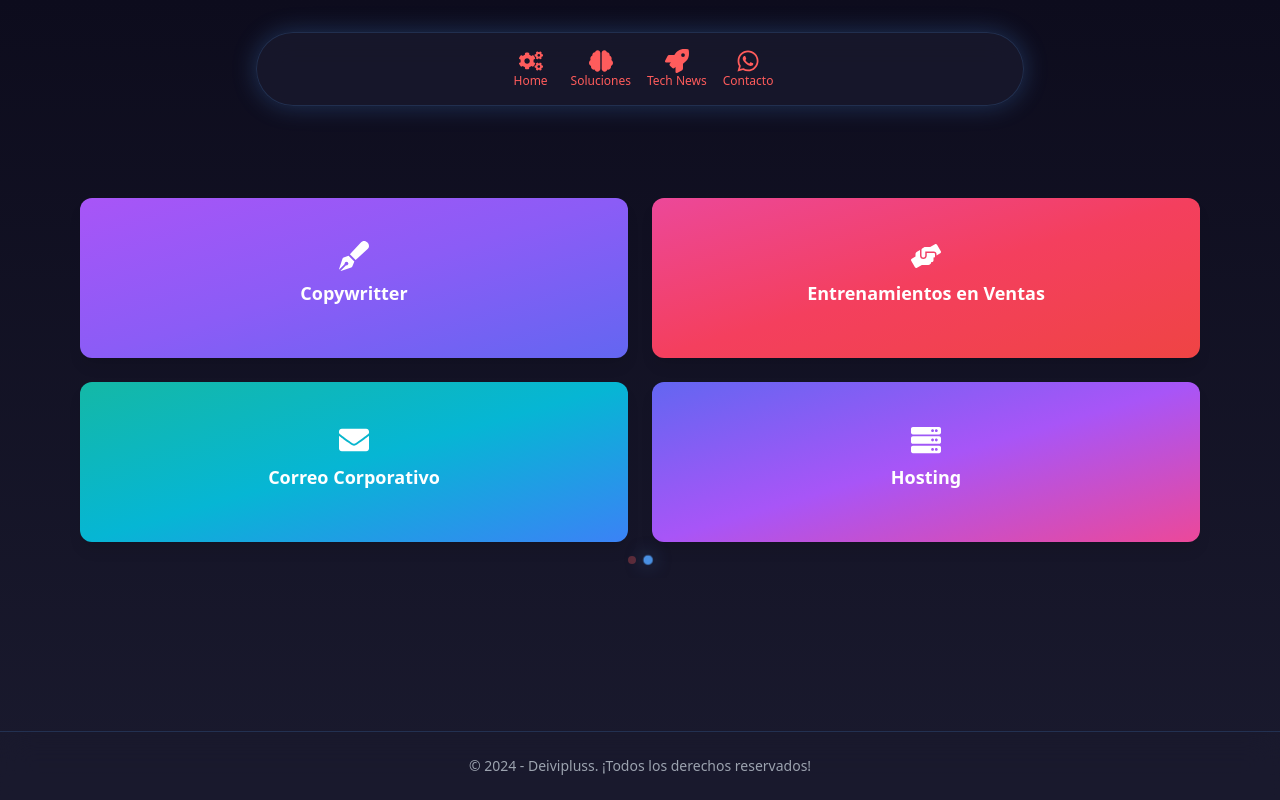
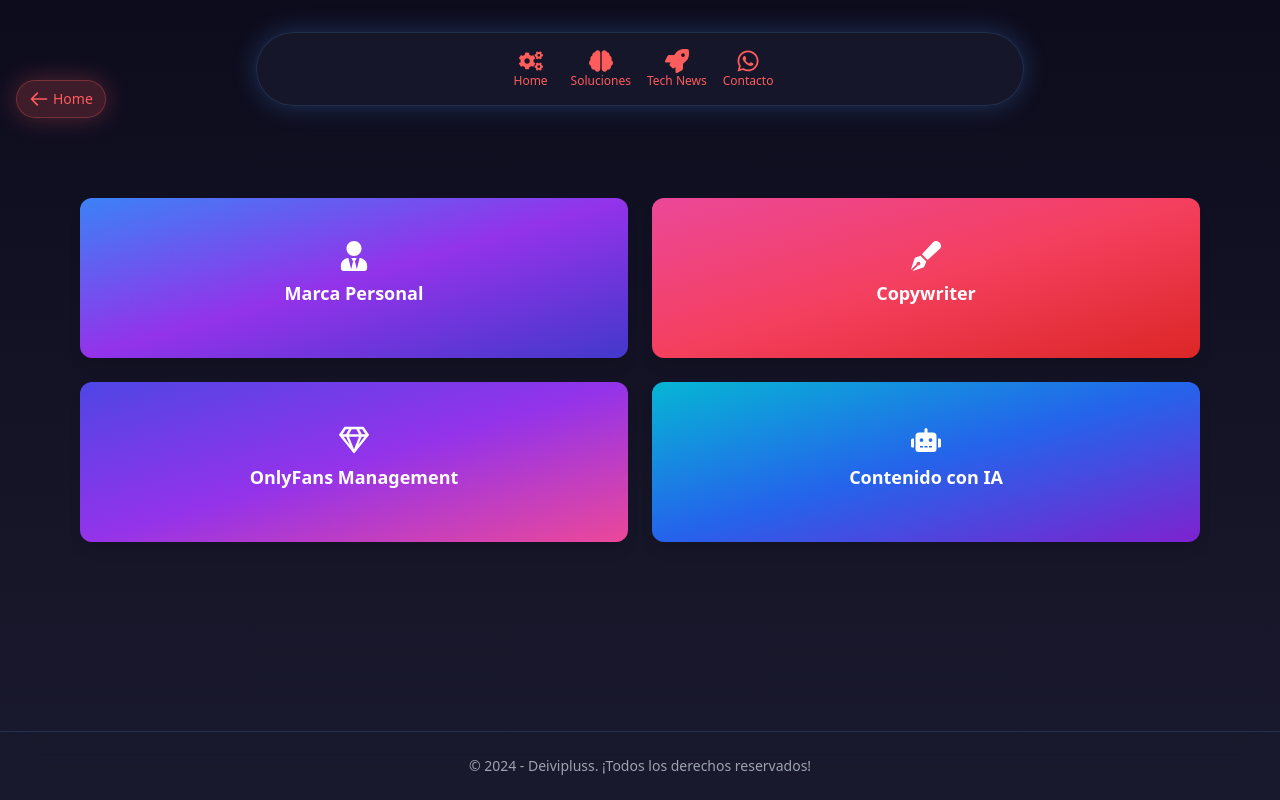
Before and after one commit to deivipluss/landing, a Next.js app: page /personas in a window 1280 px wide. Built offline with nearby package versions, Linux system fonts and the light colour scheme.

Commit message:
menufinal

```diff
--- a/app/empresas/page.tsx
+++ b/app/empresas/page.tsx
@@ -229,6 +229,23 @@ const Soluciones = () => {
     <div className="min-h-screen bg-[#0D0C1D] bg-gradient-to-b from-[#0D0C1D] to-[#1A1A2E] flex flex-col overflow-hidden">
       <HomeNavigation />
 
+      {/* Botón de regreso elegante */}
+      <Link href="/#solutions" className="fixed left-4 top-20 z-40">
+        <motion.div
+          initial={{ opacity: 0, x: -20 }}
+          animate={{ opacity: 1, x: 0 }}
+          transition={{ delay: 0.5, duration: 0.5 }}
+          whileHover={{ scale: 1.1, x: 3 }}
+          whileTap={{ scale: 0.95 }}
+          className="flex items-center space-x-1 bg-[#4A90E2]/20 hover:bg-[#4A90E2]/30 text-[#4A90E2] backdrop-blur-md py-2 px-3 rounded-full border border-[#4A90E2]/30 shadow-glow group"
+        >
+          <svg xmlns="http://www.w3.org/2000/svg" className="h-5 w-5 transform transition-transform group-hover:translate-x-[-2px]" fill="none" viewBox="0 0 24 24" stroke="currentColor">
+            <path strokeLinecap="round" strokeLinejoin="round" strokeWidth={2} d="M10 19l-7-7m0 0l7-7m-7 7h18" />
+          </svg>
+          <span className="text-sm font-medium">Home</span>
+        </motion.div>
+      </Link>
+
       <main className="flex-grow flex flex-col justify-start pt-2 items-center p-4 md:p-8">
         <div className="w-full max-w-6xl">
           <Swiper
--- a/app/negocios/page.tsx
+++ b/app/negocios/page.tsx
@@ -225,6 +225,23 @@ const Negocios = () => {
     <div className="min-h-screen bg-[#0D0C1D] bg-gradient-to-b from-[#0D0C1D] to-[#1A1A2E] flex flex-col overflow-hidden">
       <HomeNavigation />
 
+      {/* Botón de regreso elegante */}
+      <Link href="/#solutions" className="fixed left-4 top-20 z-40">
+        <motion.div
+          initial={{ opacity: 0, x: -20 }}
+          animate={{ opacity: 1, x: 0 }}
+          transition={{ delay: 0.5, duration: 0.5 }}
+          whileHover={{ scale: 1.1, x: 3 }}
+          whileTap={{ scale: 0.95 }}
+          className="flex items-center space-x-1 bg-[#9370DB]/20 hover:bg-[#9370DB]/30 text-[#9370DB] backdrop-blur-md py-2 px-3 rounded-full border border-[#9370DB]/30 shadow-glow-purple group"
+        >
+          <svg xmlns="http://www.w3.org/2000/svg" className="h-5 w-5 transform transition-transform group-hover:translate-x-[-2px]" fill="none" viewBox="0 0 24 24" stroke="currentColor">
+            <path strokeLinecap="round" strokeLinejoin="round" strokeWidth={2} d="M10 19l-7-7m0 0l7-7m-7 7h18" />
+          </svg>
+          <span className="text-sm font-medium">Home</span>
+        </motion.div>
+      </Link>
+
       <main className="flex-grow flex flex-col justify-start pt-2 items-center p-4 md:p-8">
         <div className="w-full max-w-6xl">
           {/* Título eliminado */}
@@ -306,6 +323,10 @@ const Negocios = () => {
         .shadow-glow {
           box-shadow: 0 0 25px rgba(147, 112, 219, 0.3);
         }
+
+        .shadow-glow-purple {
+          box-shadow: 0 0 25px rgba(147, 112, 219, 0.3);
+        }
       `}</style>
     </div>
   );
--- a/app/personas/page.tsx
+++ b/app/personas/page.tsx
@@ -6,8 +6,8 @@ import {
   FaFilm,
   FaRobot,
   FaPenFancy,
-  FaHandsHelping,
-  FaEnvelope,
+  FaUserTie,
+  FaRegGem,
   FaServer
 } from "react-icons/fa";
 import Link from 'next/link';
@@ -19,13 +19,8 @@ import HomeNavigation from "@/components/HomeNavigation";
 import 'swiper/css';
 import 'swiper/css/pagination';
 
-type CardKey = 'logo' | 'flyers' | 'reels' | 'iaGeneration' | 'copywritter' | 'salesTraining' | 'corporateEmail' | 'hosting';
-
-interface NavItem {
-  href: string;
-  icon: JSX.Element;
-  label: string;
-}
+// Actualizamos las claves de tarjeta para reflejar los nuevos servicios
+type CardKey = 'marcaPersonal' | 'copywritter' | 'onlyFans' | 'iaContent';
 
 const navItems: NavItem[] = [
   { href: "/", icon: <FaPalette className="transition-transform duration-300 group-hover:rotate-180" />, label: "Home" },
@@ -35,63 +30,36 @@ const navItems: NavItem[] = [
 ];
 
 const cardData: { [key in CardKey]: { title: string; description: string; icon: JSX.Element; gradient: string; link: string } } = {
-  logo: {
-    title: "Diseño de Logo",
-    description: "Creación de logos únicos y representativos que capturan la esencia de tu marca.",
-    icon: <FaPalette className="text-3xl group-hover:rotate-180 transition-transform duration-500" />,
-    gradient: "bg-gradient-to-br from-blue-500 via-blue-600 to-purple-600",
-    link: "/servicios/logo"
-  },
-  flyers: {
-    title: "Diseño de Flyer's",
-    description: "Flyers impactantes para promocionar tus eventos, productos o servicios.",
-    icon: <FaFileAlt className="text-3xl group-hover:scale-110 transition-transform duration-500" />,
-    gradient: "bg-gradient-to-br from-red-500 via-pink-500 to-purple-500",
-    link: "/servicios/flyers"
-  },
-  reels: {
-    title: "Producción de Reel's",
-    description: "Creación de reels atractivos para redes sociales que aumentan tu visibilidad.",
-    icon: <FaFilm className="text-3xl group-hover:scale-110 transition-transform duration-500" />,
-    gradient: "bg-gradient-to-br from-green-500 via-teal-500 to-blue-500",
-    link: "/servicios/reels"
-  },
-  iaGeneration: {
-    title: "Generación con IA",
-    description: "Implementación de tecnología IA para crear contenido y soluciones avanzadas.",
-    icon: <FaRobot className="text-3xl group-hover:rotate-12 transition-transform duration-500" />,
-    gradient: "bg-gradient-to-br from-yellow-500 via-orange-500 to-red-500",
-    link: "/servicios/iaGeneration"
+  marcaPersonal: {
+    title: "Marca Personal",
+    description: "Desarrollo y posicionamiento de tu marca personal para destacar en tu industria y atraer oportunidades profesionales.",
+    icon: <FaUserTie className="text-3xl group-hover:rotate-180 transition-transform duration-500" />,
+    gradient: "bg-gradient-to-br from-blue-500 via-purple-600 to-indigo-700",
+    link: "/servicios/marca-personal"
   },
   copywritter: {
-    title: "Copywritter",
-    description: "Redacción de contenido persuasivo y efectivo para tus necesidades de marketing.",
+    title: "Copywriter",
+    description: "Creación de textos persuasivos y efectivos que convierten lectores en clientes, optimizados para captar la atención y generar acción.",
     icon: <FaPenFancy className="text-3xl group-hover:scale-110 transition-transform duration-500" />,
-    gradient: "bg-gradient-to-br from-purple-500 via-violet-500 to-indigo-500",
+    gradient: "bg-gradient-to-br from-pink-500 via-rose-500 to-red-600",
     link: "/servicios/copywritter"
   },
-  salesTraining: {
-    title: "Entrenamientos en Ventas",
-    description: "Capacitación personalizada para mejorar tus habilidades de ventas y estrategias.",
-    icon: <FaHandsHelping className="text-3xl group-hover:scale-110 transition-transform duration-500" />,
-    gradient: "bg-gradient-to-br from-pink-500 via-rose-500 to-red-500",
-    link: "/servicios/salesTraining"
+  onlyFans: {
+    title: "OnlyFans Management",
+    description: "Gestión profesional de cuentas de OnlyFans, incluyendo estrategia de contenido, monetización y crecimiento de audiencia.",
+    icon: <FaRegGem className="text-3xl group-hover:scale-110 transition-transform duration-500" />,
+    gradient: "bg-gradient-to-br from-indigo-600 via-purple-600 to-pink-500",
+    link: "/servicios/onlyfans"
   },
-  corporateEmail: {
-    title: "Correo Corporativo",
-    description: "Configuración y gestión de correos corporativos profesionales para tu empresa.",
-    icon: <FaEnvelope className="text-3xl group-hover:rotate-180 transition-transform duration-500" />,
-    gradient: "bg-gradient-to-br from-teal-500 via-cyan-500 to-blue-500",
-    link: "/servicios/corporateEmail"
-  },
-  hosting: {
-    title: "Hosting",
-    description: "Servicios de hosting confiables y seguros para tu sitio web.",
-    icon: <FaServer className="text-3xl group-hover:scale-110 transition-transform duration-500" />,
-    gradient: "bg-gradient-to-br from-indigo-500 via-purple-500 to-pink-500",
-    link: "/servicios/hosting"
+  iaContent: {
+    title: "Contenido con IA",
+    description: "Creación de contenido de alta calidad utilizando las últimas tecnologías de inteligencia artificial, adaptado a tus necesidades específicas.",
+    icon: <FaRobot className="text-3xl group-hover:rotate-12 transition-transform duration-500" />,
+    gradient: "bg-gradient-to-br from-cyan-500 via-blue-600 to-purple-700",
+    link: "/servicios/ia-content"
   }
 };
+
 const SolutionCard: React.FC<{
   cardKey: CardKey;
   isExpanded: boolean;
@@ -186,16 +154,30 @@ const SolucionesFreelance = () => {
     }
   };
 
+  // Ya que sólo tenemos 4 tarjetas, las mostramos todas en un solo grupo
   const cardKeys = Object.keys(cardData) as CardKey[];
-  const cardGroups = [
-    cardKeys.slice(0, 4),
-    cardKeys.slice(4)
-  ];
+  const cardGroups = [cardKeys];
 
   return (
     <div className="min-h-screen bg-[#0D0C1D] bg-gradient-to-b from-[#0D0C1D] to-[#1A1A2E] flex flex-col overflow-hidden">
-      {/* Utilizamos el componente HomeNavigation directamente sin contenedores adicionales */}
       <HomeNavigation />
+
+      {/* Botón de regreso elegante */}
+      <Link href="/#solutions" className="fixed left-4 top-20 z-40">
+        <motion.div
+          initial={{ opacity: 0, x: -20 }}
+          animate={{ opacity: 1, x: 0 }}
+          transition={{ delay: 0.5, duration: 0.5 }}
+          whileHover={{ scale: 1.1, x: 3 }}
+          whileTap={{ scale: 0.95 }}
+          className="flex items-center space-x-1 bg-[#FF5C5C]/20 hover:bg-[#FF5C5C]/30 text-[#FF5C5C] backdrop-blur-md py-2 px-3 rounded-full border border-[#FF5C5C]/30 shadow-glow-red group"
+        >
+          <svg xmlns="http://www.w3.org/2000/svg" className="h-5 w-5 transform transition-transform group-hover:translate-x-[-2px]" fill="none" viewBox="0 0 24 24" stroke="currentColor">
+            <path strokeLinecap="round" strokeLinejoin="round" strokeWidth={2} d="M10 19l-7-7m0 0l7-7m-7 7h18" />
+          </svg>
+          <span className="text-sm font-medium">Home</span>
+        </motion.div>
+      </Link>
 
       <main className="flex-grow flex flex-col justify-start pt-2 items-center p-4 md:p-8">
         <div className="w-full max-w-6xl">
@@ -278,6 +260,10 @@ const SolucionesFreelance = () => {
           box-shadow: 0 0 25px rgba(74, 144, 226, 0.3);
         }
 
+        .shadow-glow-red {
+          box-shadow: 0 0 25px rgba(255, 92, 92, 0.3);
+        }
+
         @keyframes float {
           0% { transform: translateY(0px); }
           50% { transform: translateY(-10px); }
```
